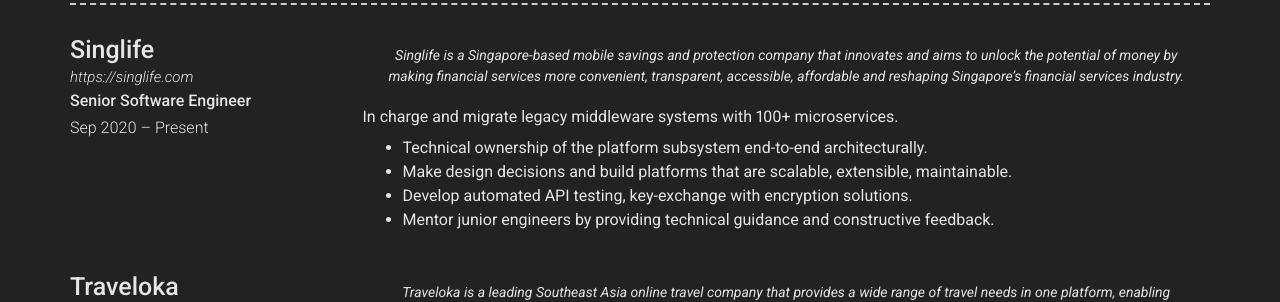
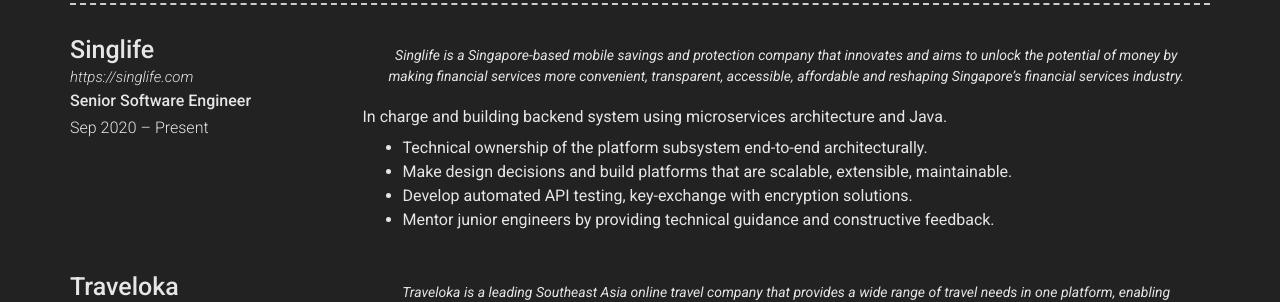
Before and after one commit to lmtien/cv, a Jekyll site: the page built from index.md, in a window 1280 px wide and 900 px high, scrolled down 442 px. Shown: the part 153-455 px from the top of the window. Built offline with Jekyll 4.4.1, drawn with Linux system fonts in a browser that asks for light colours; nearby versions of some CDN libraries.

Commit message:
Update SL description

```diff
--- a/_data/experience.yml
+++ b/_data/experience.yml
@@ -7,7 +7,7 @@
   quote: >
     Singlife is a Singapore-based mobile savings and protection company that innovates and aims to unlock the potential of money by making financial services more convenient, transparent, accessible, affordable and reshaping Singapore’s financial services industry.
   description: |
-    In charge and migrate legacy middleware systems with 100+ microservices.
+    In charge and building backend system using microservices architecture and Java.
       - Technical ownership of the platform subsystem end-to-end architecturally.
       - Make design decisions and build platforms that are scalable, extensible, maintainable.
       - Develop automated API testing, key-exchange with encryption solutions.
```
